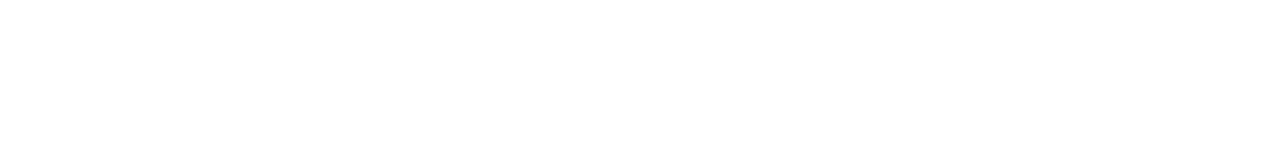
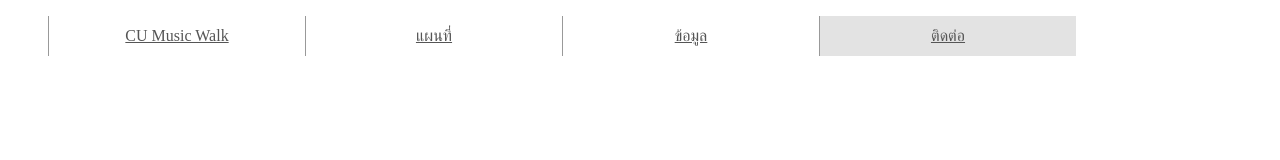
Before and after one commit to 1ithiA/CU_musicwalk, a plain HTML site: page contact.html in a window 1280 px wide. Drawn offline with Linux system fonts and the light colour scheme; a web font is replaced by a local one.

Commit message:
Add files via upload

```diff
--- a/contact.html
+++ b/contact.html
@@ -0,0 +1,20 @@
+<!DOCTYPE html>
+<html lang="th">
+    <meta http-equiv="content-type" charset="utf-8" />
+    <meta name="viewport" content="width=device-width, initial-scale=1" />
+    <head>
+        <title>CUmusicwalk</title>
+        <link rel="stylesheet" href="style.css" type="text/css" media="screen" />
+    </head>
+    <body>
+        <div id="navigation">
+            <ul>
+                <li><a href="index.html">CU Music Walk</a></li>
+                <li><a href="map.html">แผนที่</a></li>
+                <li><a href="info.html">ข้อมูล</a></li>
+                <li class="active"><a href="contact.html">ติดต่อ</a></li>
+            </ul>
+        </div>
+        <div id="list"></div>
+    </body>
+</html>
--- a/style.css
+++ b/style.css
@@ -6,16 +6,16 @@
 #navigation {
 	background:#ffffff;
 	border-right:1px solid #ffffff;
-	margin:0 auto;
-	width:960px;
-	height:40px;
+	margin: 0 auto;
+	width:100vw;
+	height:5vw;
 	list-style:none;
 }
 #navigation li {
 	font-family: 'chulalongkorn';
 	border-left:1px solid #999;
 	float:left;
-	width:149px;
+	width:20vw;
 	list-style:none;
 }
 #navigation a {
@@ -25,10 +25,10 @@
 	text-align:center;
 }
 #navigation a:hover {
-	background:#e3e3e3;
-	color:#555;
+	background:	#FFE2E7;
+	color:#DB5F8E;
 }
 #navigation .active {
 	background:#e3e3e3;
-	color:#777;
+	color:#DB5F8E;
 }
```
Also changed, not shown: index.html (+1 -1 lines), info.html (+20 -0 lines), map.html (+1 -1 lines).
